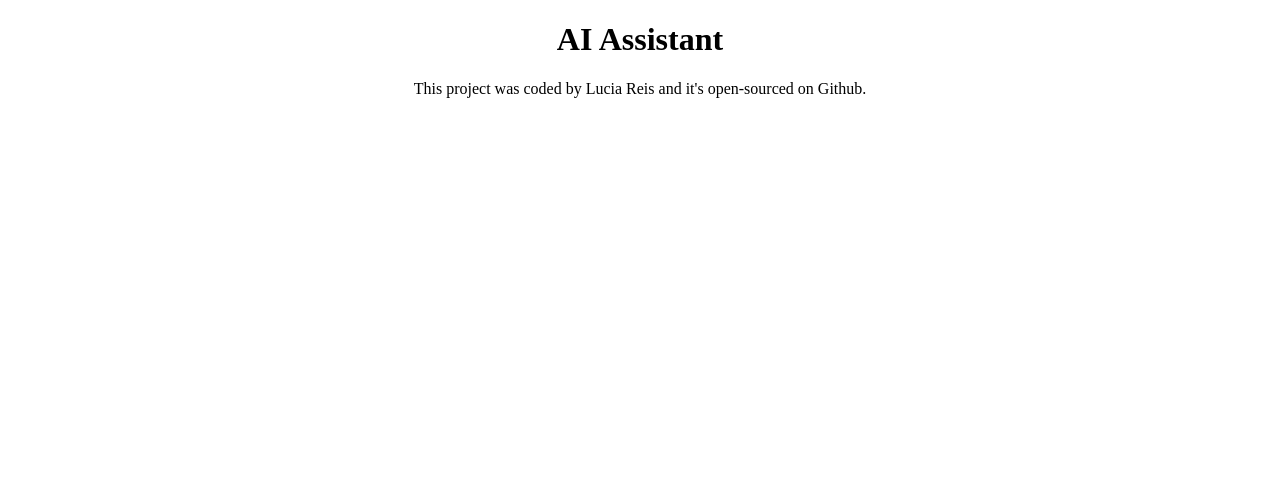
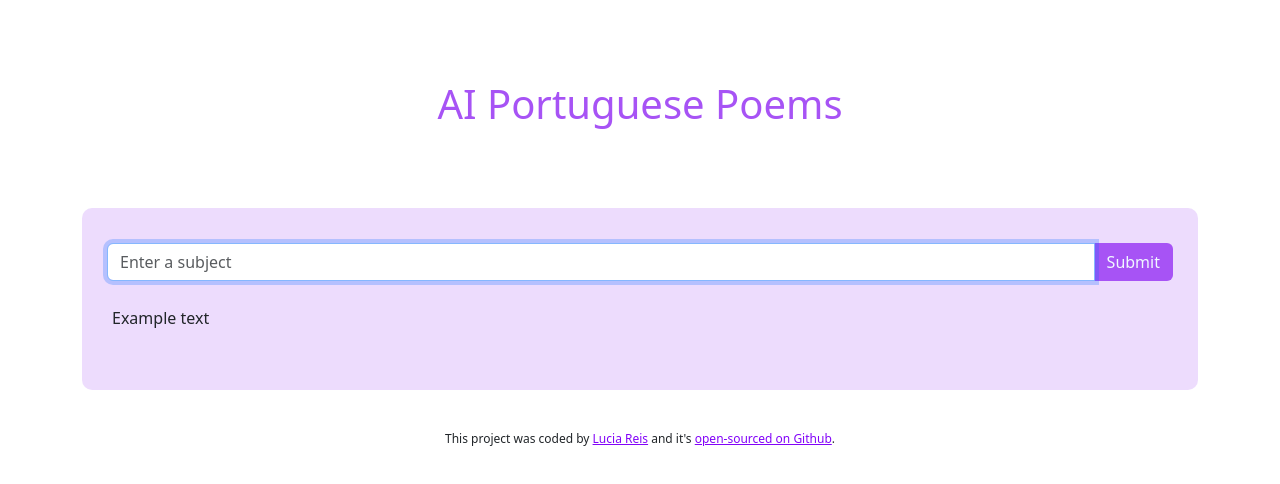
Before and after one commit to larevolucia/ai-generator, a plain HTML site: page index.html in a window 1280 px wide. Drawn offline with nearby package versions, Linux system fonts and the light colour scheme.

Commit message:
Added basic HTML and imported bootstrap

```diff
--- a/index.html
+++ b/index.html
@@ -3,15 +3,41 @@
   <head>
     <meta charset="UTF-8" />
     <meta name="viewport" content="width=device-width, initial-scale=1.0" />
-    <title>AI Generator</title>
+    <title>AI Portuguese Poem Generator</title>
+    <link
+      href="https://cdn.jsdelivr.net/npm/bootstrap@5.3.3/dist/css/bootstrap.min.css"
+      rel="stylesheet"
+      integrity="sha384-QWTKZyjpPEjISv5WaRU9OFeRpok6YctnYmDr5pNlyT2bRjXh0JMhjY6hW+ALEwIH"
+      crossorigin="anonymous"
+    />
+
     <link rel="stylesheet" href="src/style.css" />
   </head>
   <body>
-    <h1>AI Assistant</h1>
-
-    <footer>
-      This project was coded by Lucia Reis and it's open-sourced on Github.
-    </footer>
+    <div class="container">
+      <h1>AI Portuguese Poems</h1>
+      <main>
+        <form class="input-group mb-2">
+          <input
+            class="form-control"
+            type="text"
+            placeholder="Enter a subject"
+            autofocus
+            required
+          />
+          <input class="btn btn-custom" type="submit" value="Submit" />
+        </form>
+        <div id="poem" class="poem">Example text</div>
+      </main>
+      <footer>
+        This project was coded by
+        <a href="https://www.linkedin.com/in/luciareis/"> Lucia Reis</a> and
+        it's
+        <a href="https://github.com/larevolucia/ai-generator" target="_blank">
+          open-sourced on Github</a
+        >.
+      </footer>
+    </div>
     <script src="src/index.js"></script>
   </body>
 </html>
--- a/src/style.css
+++ b/src/style.css
@@ -1,6 +1,28 @@
 h1 {
   text-align: center;
+  margin: 2em auto;
+  color: rgb(167, 83, 245);
+}
+
+main {
+  background-color: rgb(167, 83, 245, 0.2);
+  padding: 35px 25px;
+  border-radius: 10px;
+}
+
+.btn-custom {
+  background-color: rgb(167, 83, 245);
+  color: aliceblue;
+}
+.poem {
+  margin: 20px auto;
+  padding: 5px;
+}
+a {
+  color: rgb(130, 3, 248);
 }
 footer {
+  margin-top: 40px;
   text-align: center;
+  font-size: 12px;
 }
```
